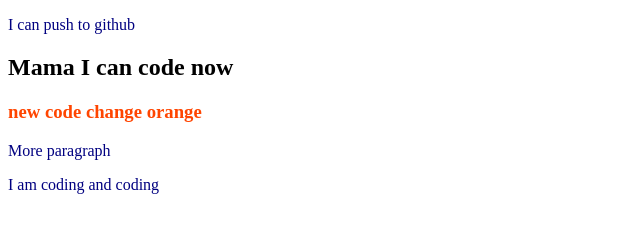
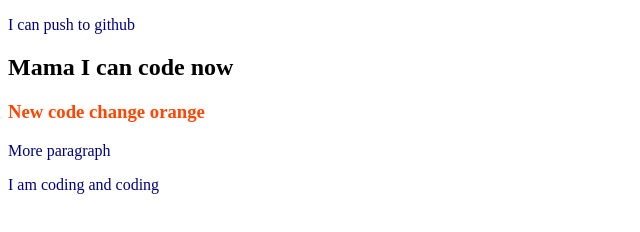
Before and after one commit to zahidshihab7122/my-second-repo, a plain HTML site: page index.html in a window 1280 px wide. Shown: the full height of the page, 0-640 px from the left. Drawn offline with Linux system fonts and the light colour scheme.

Commit message:
make change

```diff
--- a/index.html
+++ b/index.html
@@ -9,7 +9,7 @@
 <body>
     <p>I can push to github</p>
     <h2>Mama I can code now</h2>
-    <h3>new code change orange</h3>
+    <h3>New code change orange</h3>
     <p>More paragraph</p>
     <p>I am coding and coding</p>
 </body>
```
